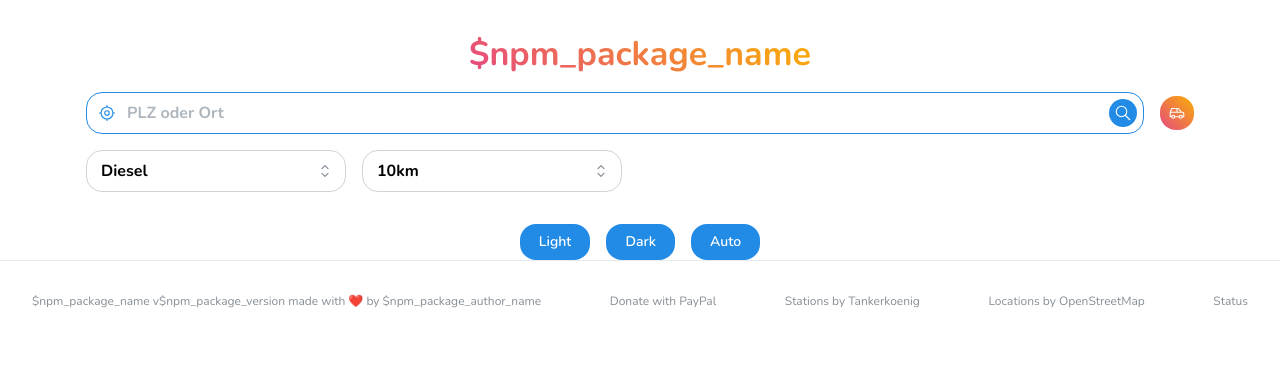
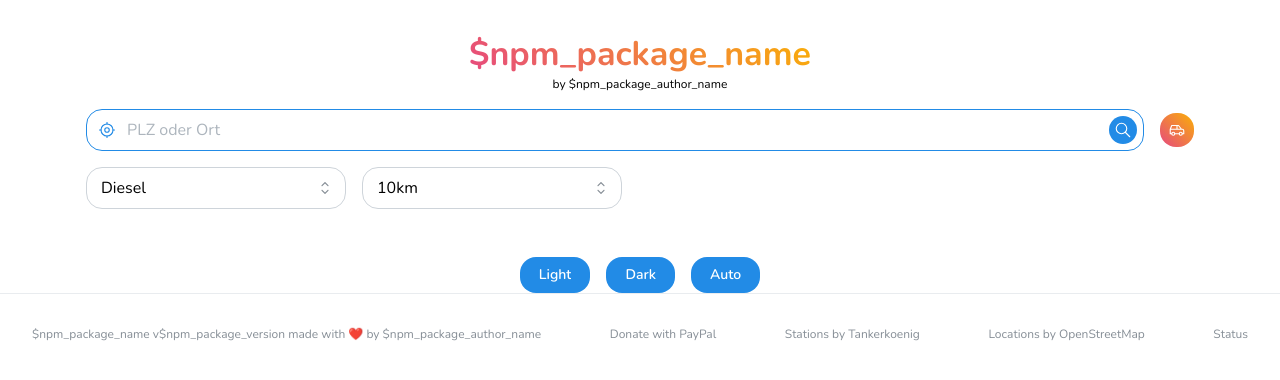
Before and after one commit to baudom/easytank, a Next.js app: page / in a window 1280 px wide. Shown: the top 380 px of the page. Built offline with nearby package versions, Linux system fonts and the light colour scheme.

Commit message:
align spacings

```diff
--- a/src/components/StationCard/EfficiencySection/index.tsx
+++ b/src/components/StationCard/EfficiencySection/index.tsx
@@ -11,11 +11,8 @@ const EfficiencySection: FC<EfficiencySectionProps> = ({ refillPrice }) => {
     const { colors } = useMantineTheme();
 
     return (
-        <Box>
-            <Group
-                gap="sm"
-                justify="center"
-            >
+        <Box ta="center">
+            <Group gap="xs">
                 <IconReceipt2
                     style={{
                         width: rem(18),
--- a/src/components/StationCard/index.tsx
+++ b/src/components/StationCard/index.tsx
@@ -48,7 +48,7 @@ const StationCard: FC<StationCardProps> = ({ station }) => {
                     alt={`${station.name} thumbnail`}
                     size="sm"
                 >
-                    {station.brand.toUpperCase().slice(0, 2)}
+                    {(station.brand || station.name).toUpperCase().slice(0, 2)}
                 </Avatar>
                 <Text
                     className={classes.truncateText}
--- a/src/components/Welcome/index.tsx
+++ b/src/components/Welcome/index.tsx
@@ -1,6 +1,6 @@
 "use client";
 
-import { Space, Text, Title } from "@mantine/core";
+import { Box, Stack, Text, Title } from "@mantine/core";
 import { FC } from "react";
 import LocationSearch from "@/components/LocationSerach";
 import StationsContext from "@/context/StationsContext";
@@ -12,22 +12,25 @@ const Welcome: FC = () => {
     return (
         <CarConfigurationContext>
             <StationsContext>
-                <Title ta={"center"}>
+                <Stack>
+                    <Box ta="center">
+                        <Title>
                             <Text
                                 inherit
+                                component="span"
                                 variant="gradient"
-                        component="span"
-                        gradient={{ from: "pink", to: "yellow" }}
                             >
                                 {process.env.NEXT_PUBLIC_NAME}
                             </Text>
-                    <Space h="md" />
+                        </Title>
+                        <Text size="xs">
+                            by {process.env.NEXT_PUBLIC_AUTHOR}
+                        </Text>
+                    </Box>
                     <LocationSearch />
-                    <Space h="md" />
                     <StationFilter />
-                    <Space h="md" />
                     <StationsList />
-                </Title>
+                </Stack>
             </StationsContext>
         </CarConfigurationContext>
     );
```
Lines whose indentation alone changed are shown as unchanged.
